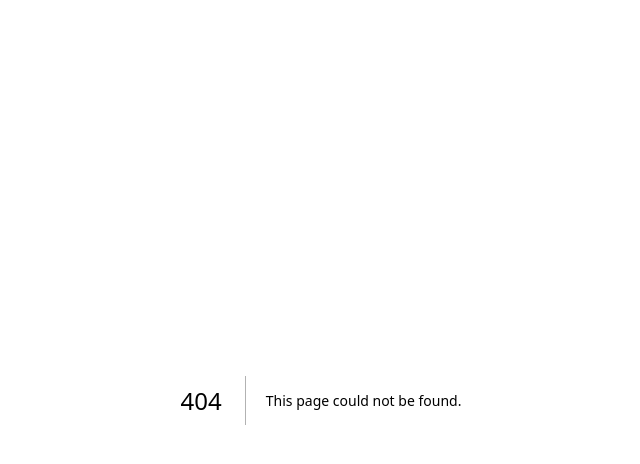
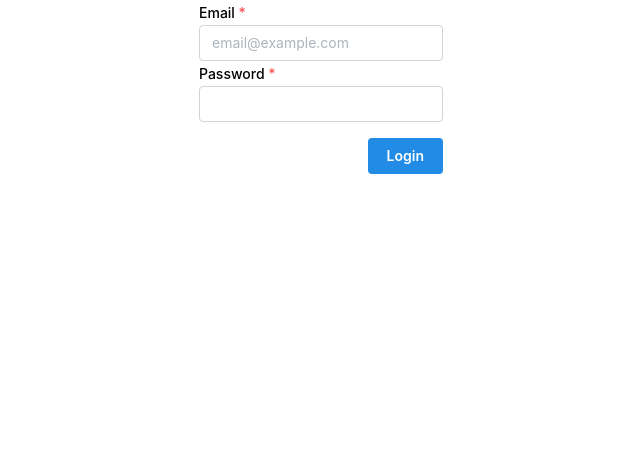
Before and after one commit to kazuya0202/attendshare, a Next.js app: page /login2 in a window 1280 px wide. Before the commit this address had no page. Shown: the top 464 px of the page, without its empty margins (319-959 px from the left). Built offline with nearby package versions, Linux system fonts and the light colour scheme.

Commit message:
add login form

```diff
--- /dev/null
+++ b/app/login2/page.tsx
@@ -0,0 +1,6 @@
+"use client";
+import { LoginForm } from "@/features/login/form";
+
+export default function Login() {
+  return <LoginForm />;
+}
--- /dev/null
+++ b/features/login/form.tsx
@@ -0,0 +1,39 @@
+"use client";
+
+import { Box, Button, Group, TextInput } from "@mantine/core";
+import { useForm } from "@mantine/form";
+
+export function LoginForm() {
+  const form = useForm({
+    initialValues: {
+      email: "",
+      password: "",
+    },
+    validate: {
+      email: (value) => (/^\S+@\S+$/.test(value) ? null : "Invalid email"),
+    },
+  });
+
+  return (
+    <Box maw={450} mx="auto">
+      <form onSubmit={form.onSubmit((values) => console.log(values))}>
+        <TextInput
+          withAsterisk
+          label="Email"
+          placeholder="email@example.com"
+          {...form.getInputProps("email")}
+        />
+        <TextInput
+          withAsterisk
+          type="password"
+          label="Password"
+          {...form.getInputProps("password")}
+        />
+
+        <Group justify="flex-end" mt="md">
+          <Button type="submit">Login</Button>
+        </Group>
+      </form>
+    </Box>
+  );
+}
```
